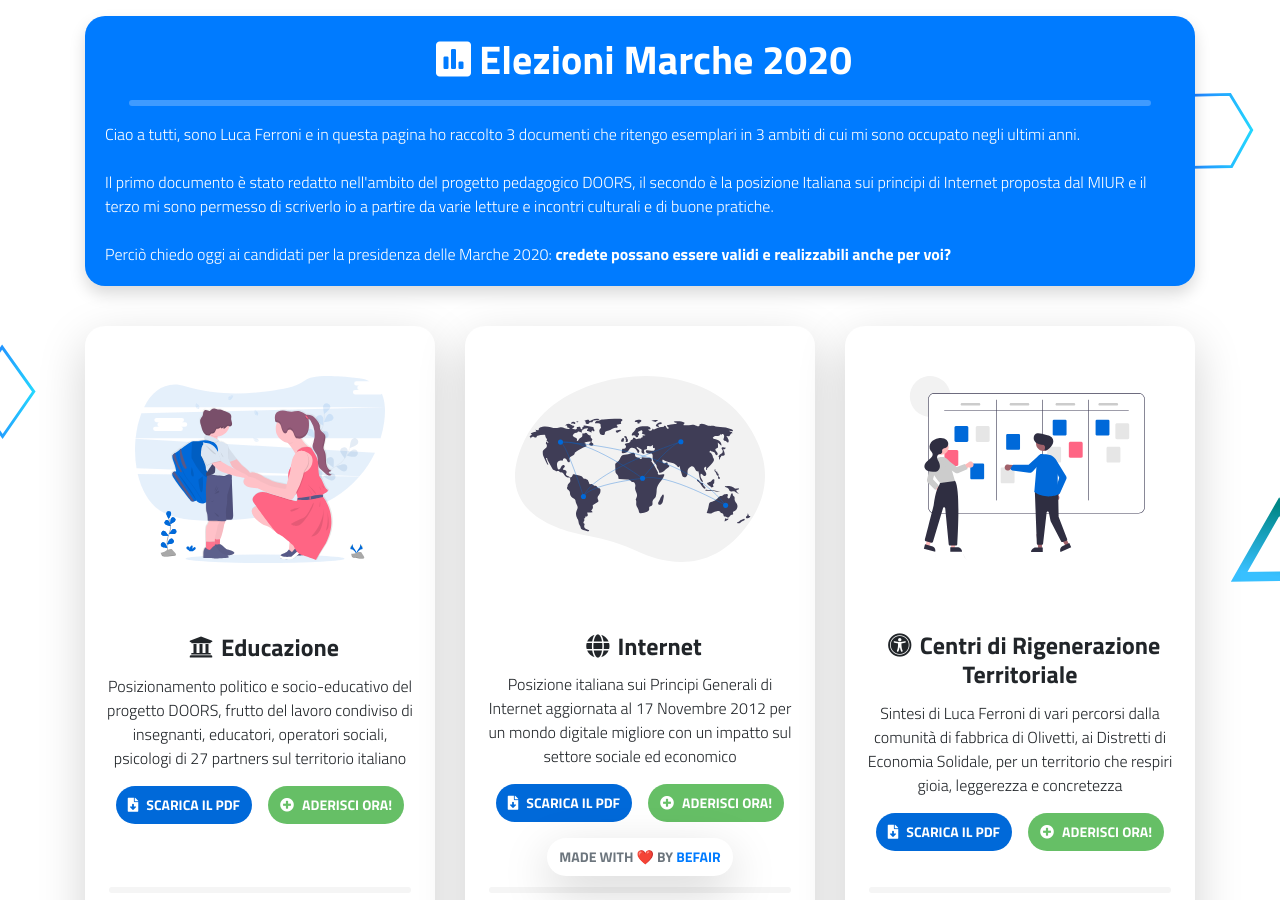
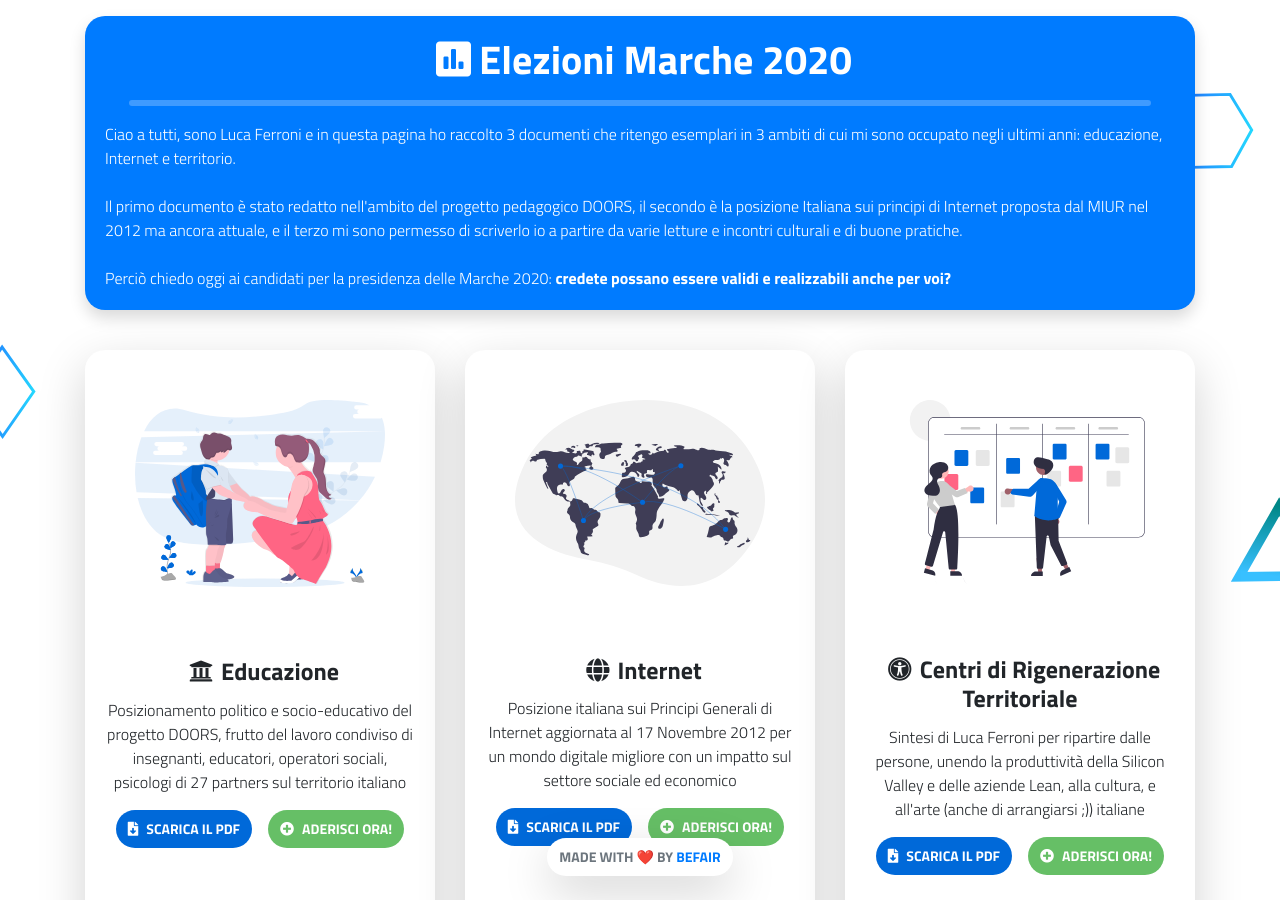
Before and after one commit to befair/elezioni.lucaferroni, a Jekyll site: the page built from index.html, in a window 1280 px wide and 900 px high. Built offline with Jekyll 4.4.1, drawn with Linux system fonts in a browser that asks for light colours; nearby versions of some CDN libraries.

```diff
--- a/_layouts/default.html
+++ b/_layouts/default.html
@@ -37,7 +37,7 @@
     <meta property="twitter:url" content="https://elezioni.lucaferroni.it">
     <meta property="twitter:title" content="Elezioni Marche 2020">
     <meta property="twitter:description"
-        content="Ciao a tutti, sono Luca Ferroni e in questa pagina ho raccolto 3 documenti che ritengo esemplari in 3 ambiti di cui mi sono occupato negli ultimi anni">
+        content="Ciao a tutti, sono Luca Ferroni e in questa pagina ho raccolto 3 documenti che ritengo esemplari in 3 ambiti di cui mi sono occupato negli ultimi anni: educazione, Internet e territori">
     <meta property="twitter:image" content="img/meta.png">
 
 </head>
@@ -56,14 +56,14 @@
                             <hr class="rounded mx-4" style="border-top: 6px solid #3f9bff;">
                             <p class="card-text" style="text-align: left;">
                                 Ciao a tutti, sono Luca Ferroni e in questa pagina ho raccolto 3 documenti che ritengo
-                                esemplari in 3 ambiti di cui mi sono occupato negli ultimi anni.
+                                esemplari in 3 ambiti di cui mi sono occupato negli ultimi anni: educazione, Internet e territorio.
                                 <br>
                                 <br>
                                 Il primo documento è
                                 stato
                                 redatto nell'ambito del progetto pedagogico DOORS, il secondo è la posizione Italiana
                                 sui
-                                principi di Internet proposta dal MIUR e il terzo mi sono permesso di scriverlo io a
+                                principi di Internet proposta dal MIUR nel 2012 ma ancora attuale, e il terzo mi sono permesso di scriverlo io a
                                 partire
                                 da varie letture e incontri culturali e di buone pratiche.
                                 <br>
@@ -93,10 +93,7 @@
                                                             17 Novembre
                                                             2012
                                                             per un mondo digitale migliore con un impatto sul settore sociale ed economico" %}
-                        {% include card.html mailto=mailto_crt pdf="assets/crt.pdf" icon="fas fa-universal-access" img="img/home.svg" title="Centri di Rigenerazione Territoriale" subtitle="Sintesi di Luca Ferroni di vari percorsi dalla comunità di fabbrica
-                                                            di
-                                                            Olivetti, ai Distretti di Economia Solidale, per un territorio che respiri gioia,
-                                                            leggerezza e concretezza" %}
+                        {% include card.html mailto=mailto_crt pdf="assets/crt.pdf" icon="fas fa-universal-access" img="img/home.svg" title="Centri di Rigenerazione Territoriale" subtitle="Sintesi di Luca Ferroni per ripartire dalle persone, unendo la produttività della Silicon Valley e delle aziende Lean, alla cultura, e all'arte (anche di arrangiarsi ;)) italiane" %}
                     </div>
                     <div class="card text-center bg-white my-3 shadow" style="margin: auto;">
                         <div class="card-body">
```
